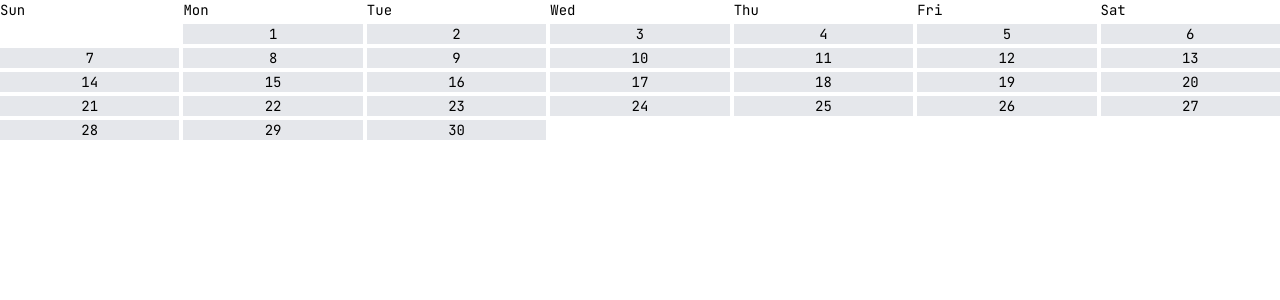
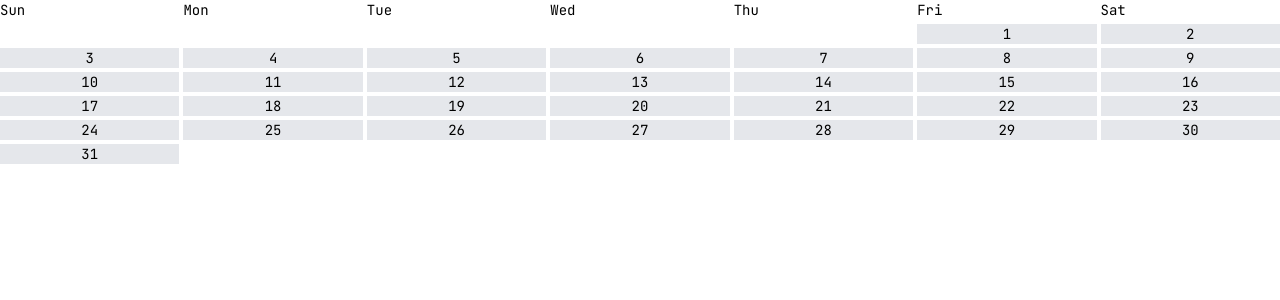
Before and after one commit to asifjirayat/mood-calendar, a React (Vite) app: page / in a window 1280 px wide. Shown: the top 300 px of the page. Built offline with nearby package versions, Linux system fonts and the light colour scheme.

Commit message:
State for storing moods. Used localStorage API to store moods and also initiliaze useState if moods already exisit in storage.

```diff
--- a/src/App.jsx
+++ b/src/App.jsx
@@ -1,8 +1,8 @@
-import React from "react";
+import React, { useState, useEffect } from "react";
 
 export default function App() {
   const year = 2025;
-  const month = 8; // 0-Index based
+  const month = 7; // 0-Index based
 
   // Calculate number of days in a month
   const daysInMonth = new Date(year, month + 1, 0).getDate();
@@ -16,7 +16,31 @@ export default function App() {
     return i - firstDayOfWeek + 1; // day number
   });
 
-  console.log(days);
+  // State to store selected moods
+  const [moods, setMoods] = useState(() => {
+    const savedMoods = localStorage.getItem("moods");
+    return savedMoods ? JSON.parse(savedMoods) : {};
+  });
+
+  // List of emojis to cycle through
+  const emojis = ["😊", "😐", "😢", "😡", "😎"];
+
+  function handleClick(day) {
+    const dateKey = `${year}-${String(month + 1).padStart(2, "0")}-${String(
+      day
+    ).padStart(2, "0")}`;
+    const currentEmoji = moods[dateKey] || emojis[0];
+    const nextIndex = (emojis.indexOf(currentEmoji) + 1) % emojis.length;
+
+    setMoods((prevMoods) => {
+      const newMoods = {
+        ...prevMoods,
+        [dateKey]: emojis[nextIndex],
+      };
+      localStorage.setItem("moods", JSON.stringify(newMoods));
+      return newMoods;
+    });
+  }
 
   return (
     <div className="grid grid-cols-7 gap-1">
@@ -36,8 +60,22 @@ export default function App() {
           className={`font-mono text-sm ${
             day ? "bg-gray-200" : "bg-transparent"
           }`}
+          onClick={() => day && handleClick(day)}
         >
-          {day}
+          {day ? (
+            <>
+              {day}
+              {
+                moods[
+                  `${year}-${String(month + 1).padStart(2, "0")}-${String(
+                    day
+                  ).padStart(2, "0")}`
+                ]
+              }
+            </>
+          ) : (
+            ""
+          )}
         </button>
       ))}
     </div>
```
